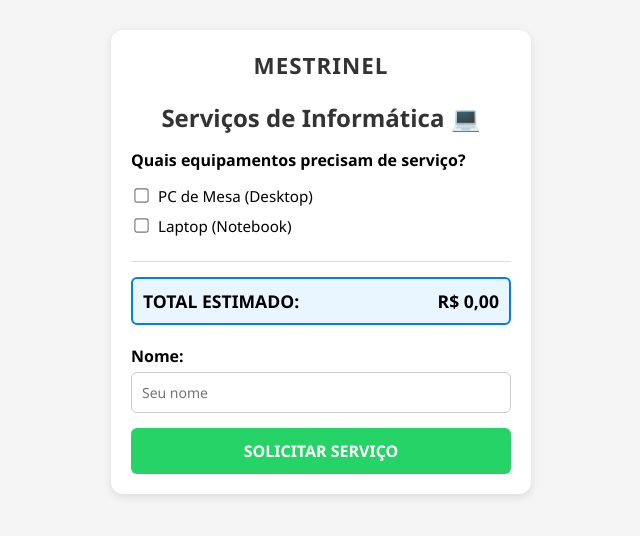
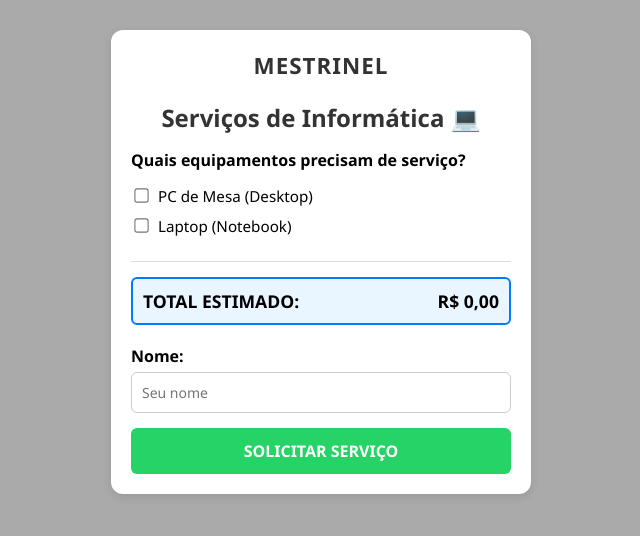
Before and after one commit to fmestrinel/precos-servicos-ti, a plain HTML site: page index.html in a window 1280 px wide. Shown: the whole page, without its empty margins (319-959 px from the left). Drawn offline with Linux system fonts and the light colour scheme.

Commit message:
Atualizar o index.html

```diff
--- a/index.html
+++ b/index.html
@@ -10,7 +10,7 @@
         font-family: "Segoe UI", Tahoma, Geneva, Verdana, sans-serif;
     }
     body {
-        background: #f5f5f5;
+        background: #aaa;
         margin: 0;
         padding: 0;
         display: flex;
```
